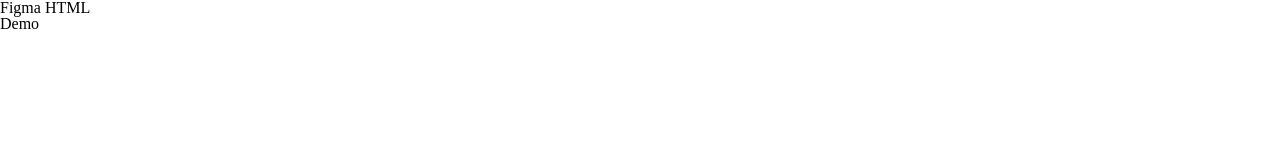
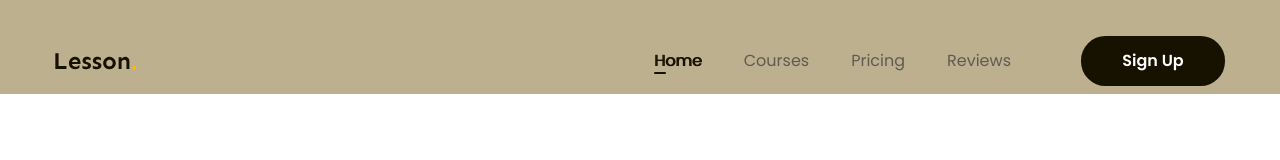
Before and after one commit to HuynhThangVN/Figma, a plain HTML site: page index.html in a window 1280 px wide. Drawn offline with Linux system fonts and the light colour scheme.

Commit message:
Phần 3 header

```diff
--- a/assets/css/style.css
+++ b/assets/css/style.css
@@ -1,10 +1,85 @@
+body {
+  font-size: 1.6rem;
+  font-family: "Poppins", sans-serif;
+}
+
 * {
   box-sizing: border-box;
 }
+
 html {
   font-size: 62.5%;
 }
-body{
-    font-size: 1.6rem;
+/* =======Comaman ~ dùng chung ==========*/
 
+a {
+  text-decoration: none;
 }
+.main-content {
+  max-width: calc(100% - 48px);
+  width: 1170px;
+  margin-left: auto;
+  margin-right: auto;
+}
+
+.btn {
+  display: inline-block;
+  padding: 0 16px;
+  line-height: 50px;
+  min-width: 118px;
+  text-align: center;
+  background-color: #171100;
+  border-radius: 24.5px;
+  color: #ffff;
+  font-size: 1.6rem;
+  font-weight: 600;
+}
+/* ============= header ========= */
+.header {
+  background: #bcb08f;
+}
+.nav {
+  margin-left: auto;
+}
+.header.fixed {
+  position: sticky;
+  top: -28px;
+}
+.header .h-body {
+  display: flex;
+  align-items: center;
+  padding: 36px 0 8px;
+}
+.nav ul {
+  display: flex;
+}
+.nav a {
+  font-size: 1.6rem;
+  color: #5f5b53;
+  padding: 8px 21px;
+  position: relative;
+}
+.nav li.active a,
+.nav a:hover {
+  color: #171100;
+  text-shadow: 1px 0 0 currentcolor;
+}
+
+.nav li.active a::after {
+  content: " ";
+  width: 12px;
+  height: 2px;
+  border-radius: 1px;
+  background-color: #171100;
+  display: block;
+  position: absolute;
+  left: 21px;
+  bottom: 6px;
+}
+.header .btn-sign-up {
+  min-width: 144px;
+}
+
+.header .action {
+  margin-left: 49px;
+}
--- a/index.html
+++ b/index.html
@@ -6,10 +6,45 @@
     <!-- reset css -->
     <link rel="stylesheet" href="./assets/css/reset.css" />
     <link rel="stylesheet" href="./assets/css/style.css" />
+    <link rel="preconnect" href="https://fonts.googleapis.com" />
+    <link rel="preconnect" href="https://fonts.gstatic.com" crossorigin />
+    <!-- Nhúng font -->
+    <link
+      href="https://fonts.googleapis.com/css2?family=Poppins:ital,wght@0,400;0,500;0,600;0,700;1,400&family=Sen:wght@700&display=swap"
+      rel="stylesheet"
+    />
     <title>First my Project</title>
   </head>
-  <body>
-    <h1>Figma HTML</h1>
-    <h2>Demo</h2>
+  <body style="height: 1000px">
+    <header class="header fixed">
+      <div class="main-content">
+        <div class="h-body">
+          <!-- logo -->
+          <img src="./assets/img/logo.svg" alt="Lesson." class="logo" />
+          <!-- nav -->
+          <!-- nav.nav>ul>li*4>a{} -->
+          <nav class="nav">
+            <ul>
+              <li class="active">
+                <a href=" #!">Home</a>
+              </li>
+              <li>
+                <a href=" #!">Courses</a>
+              </li>
+              <li>
+                <a href=" #!">Pricing</a>
+              </li>
+              <li>
+                <a href=" #!">Reviews</a>
+              </li>
+            </ul>
+          </nav>
+          <!-- btn action -->
+          <div class="action">
+            <a href="#!" class="btn btn-sign-up">Sign Up</a>
+          </div>
+        </div>
+      </div>
+    </header>
   </body>
 </html>
```
Also changed, not shown: assets/img/logo.svg (added).
